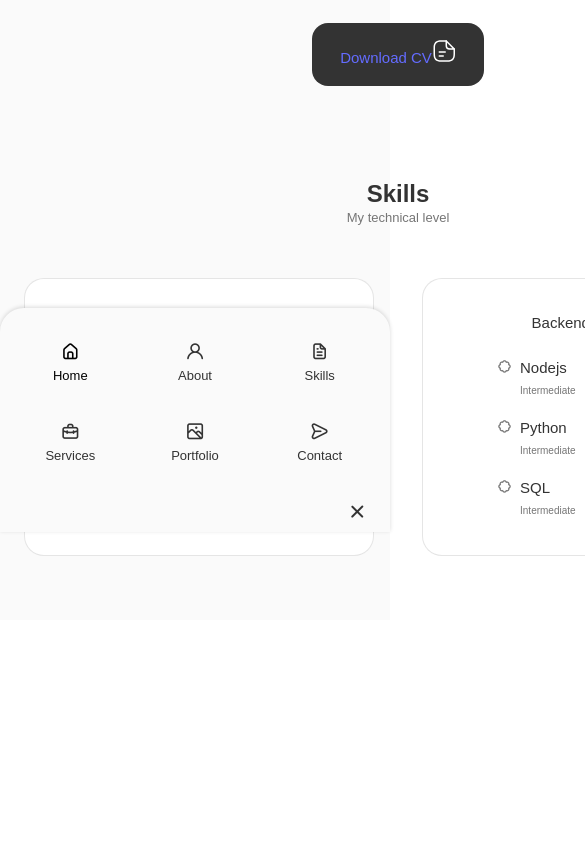
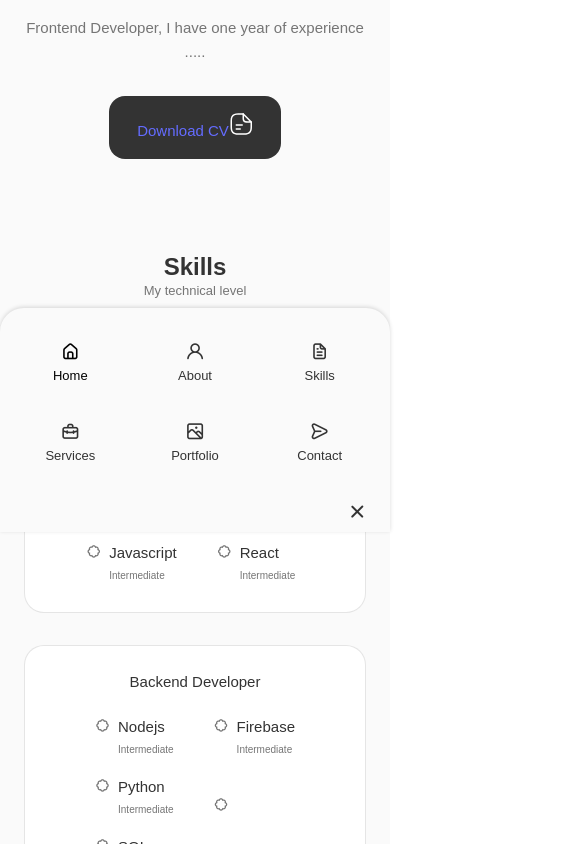
Before and after one commit to martinmorondo/portfolio-con-react, a React (Vite) app: page / in a window 390 px wide. Shown: the part 1156-2000 px from the top of the page, 585 px wide, since content can reach past the window. Before the commit the page ends 1776 px from the top, so only its background shows below. Built offline with nearby package versions, Linux system fonts and the light colour scheme.

Commit message:
I added 3 media queries with their styles

```diff
--- a/src/components/skills/skills.css
+++ b/src/components/skills/skills.css
@@ -49,3 +49,35 @@
 .skills-level {
     font-size: var(--tiny-font-size);
 }
+
+/* BREAKPOINTS  */
+/* For large devices  */
+@media screen and (max-width: 992px) {
+    .skills-container {
+        grid-template-columns: max-content;
+        row-gap: 2rem;
+    }
+  }
+
+  /* For medium devices  */
+  @media screen and (max-width:576px) {
+    .skills-container {
+        grid-template-columns: 1fr;
+    }
+
+    .skills-content {
+        padding: 1.5rem;
+    }
+  }
+
+  /* For small devices  */
+  @media screen and (max-width: 350px) {
+
+    .skills-box {
+        column-gap: 1.25rem;
+    }
+
+    .skills-name {
+        font-size: var(--small-font-size);
+    }
+  }
```
